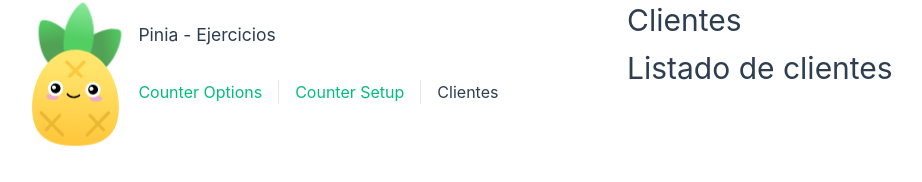
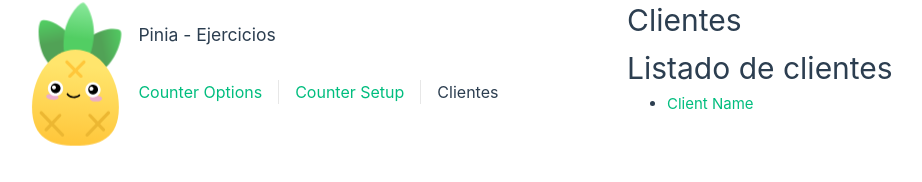
Before and after one commit to jparrot92/PiniaApp, a Vue app: page /clients/list in a window 1280 px wide. Shown: the part 329-511 px from the top of the page, without its empty margins (13-935 px from the left). Built offline with nearby package versions, Linux system fonts and the light colour scheme.

Commit message:
Estructura de los componentes que usaremos

```diff
--- /dev/null
+++ b/src/clients/components/ClientList.vue
@@ -0,0 +1,20 @@
+<script setup lang="ts">
+
+</script>
+
+<template>
+    <ul>
+        <li>
+            <RouterLink :to="{
+                name: 'client-id',
+                params: { id: 1 }
+            }">
+                Client Name
+            </RouterLink>
+        </li>
+    </ul>
+</template>
+
+<style lang="scss" scoped>
+
+</style>
--- a/src/clients/pages/ListPage.vue
+++ b/src/clients/pages/ListPage.vue
@@ -1,10 +1,19 @@
 <script setup lang="ts">
+import ClientList from '@/clients/components/ClientList.vue';
+
 
 </script>
 
 <template>
     <div>
         <h1>Listado de clientes</h1>
+
+        <!-- Client List -->
+        <ClientList />
+
+        <!-- PaginationNumbers -->
+
+        <!-- LoadingModal -->
     </div>
 </template>
 
```
